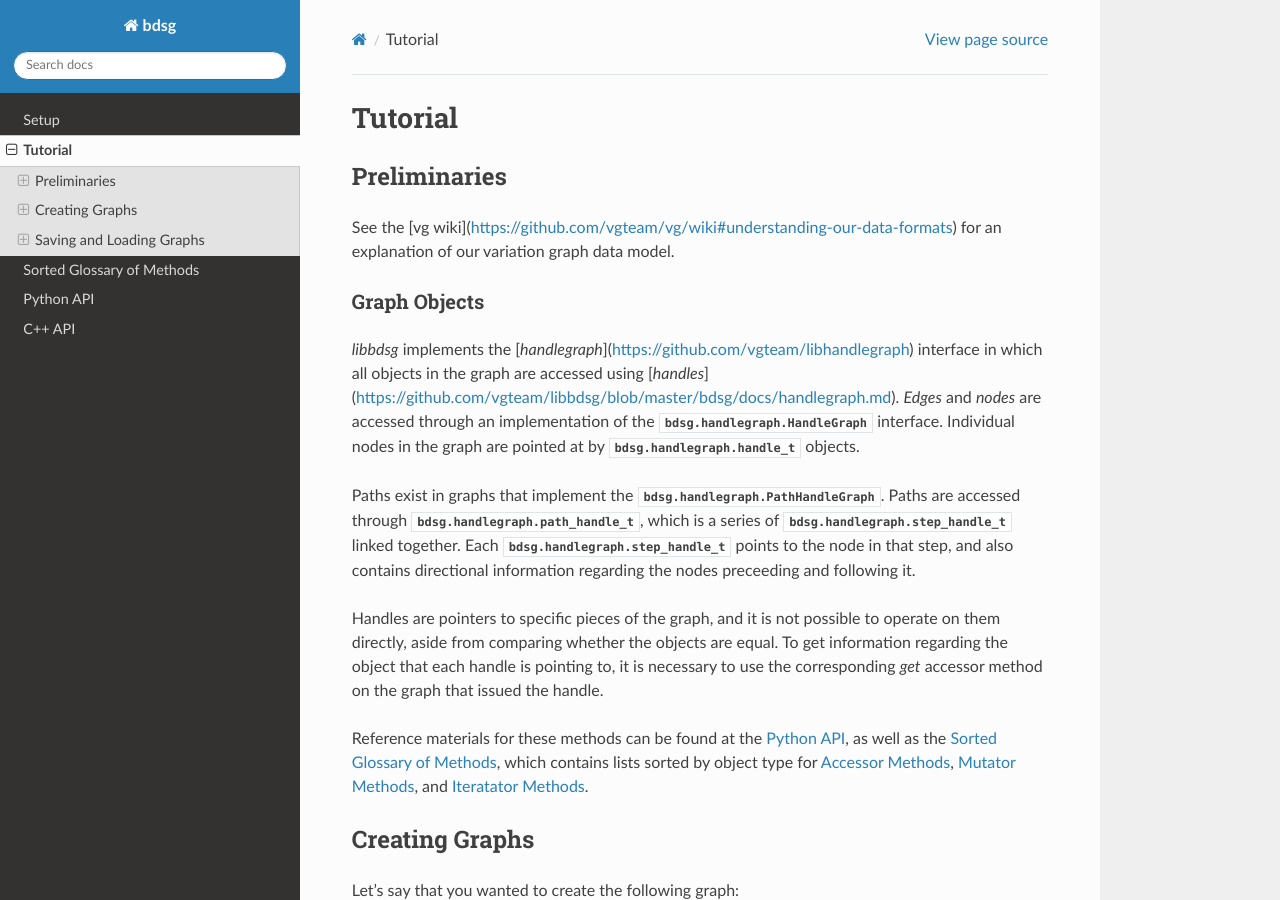
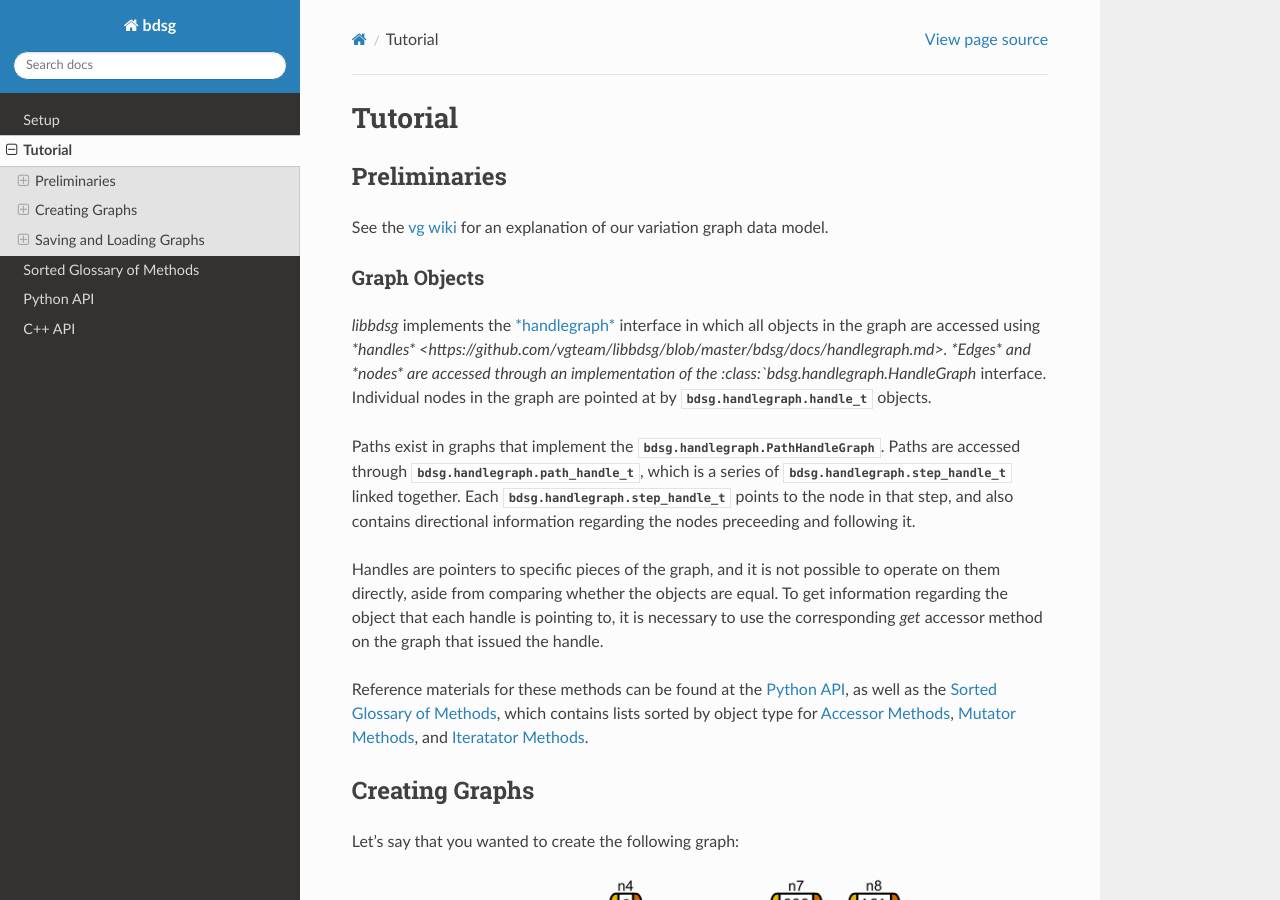
Before and after one commit to vgteam/libbdsg, a Sphinx documentation site: the page built from bdsg/docs/rst/tutorial.rst, in a window 1280 px wide and 900 px high. Built offline with Sphinx 7.4.7 and the Read the Docs theme 3.1.0, drawn with Linux system fonts in a browser that asks for light colours.

Commit message:
Fix hyperlinks maybe

```diff
--- a/bdsg/docs/rst/tutorial.rst
+++ b/bdsg/docs/rst/tutorial.rst
@@ -11,12 +11,11 @@
 *************
 Preliminaries
 *************
-See the [vg wiki](https://github.com/vgteam/vg/wiki#understanding-our-data-formats) for an explanation of our variation graph data model.
+See the `vg wiki <https://github.com/vgteam/vg/wiki#understanding-our-data-formats>`_ for an explanation of our variation graph data model.
 
 Graph Objects
 =============
-
-`libbdsg` implements the [*handlegraph*](https://github.com/vgteam/libhandlegraph) interface in which all objects in the graph are accessed using [*handles*](https://github.com/vgteam/libbdsg/blob/master/bdsg/docs/handlegraph.md).
+`libbdsg` implements the `*handlegraph* <https://github.com/vgteam/libhandlegraph>`_ interface in which all objects in the graph are accessed using `*handles* <https://github.com/vgteam/libbdsg/blob/master/bdsg/docs/handlegraph.md>.
 *Edges* and *nodes* are accessed through an implementation of the :class:`bdsg.handlegraph.HandleGraph` interface. Individual nodes in the graph are pointed at by :class:`bdsg.handlegraph.handle_t` objects.
 
 Paths exist in graphs that implement the :class:`bdsg.handlegraph.PathHandleGraph`. Paths are accessed through :class:`bdsg.handlegraph.path_handle_t`, which is a series of :class:`bdsg.handlegraph.step_handle_t` linked together. Each :class:`bdsg.handlegraph.step_handle_t` points to the node in that step, and also contains directional information regarding the nodes preceeding and following it.
```
